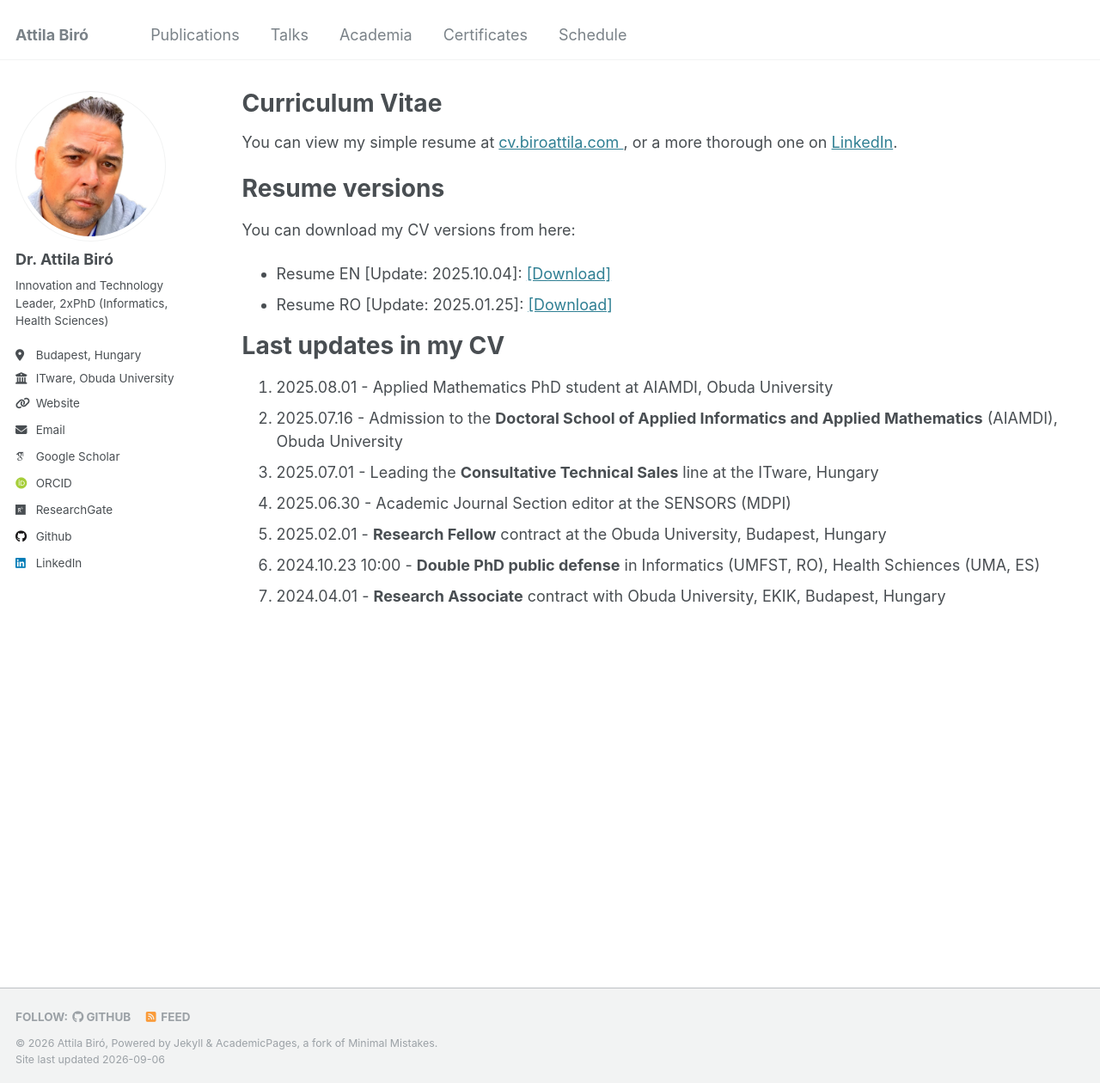
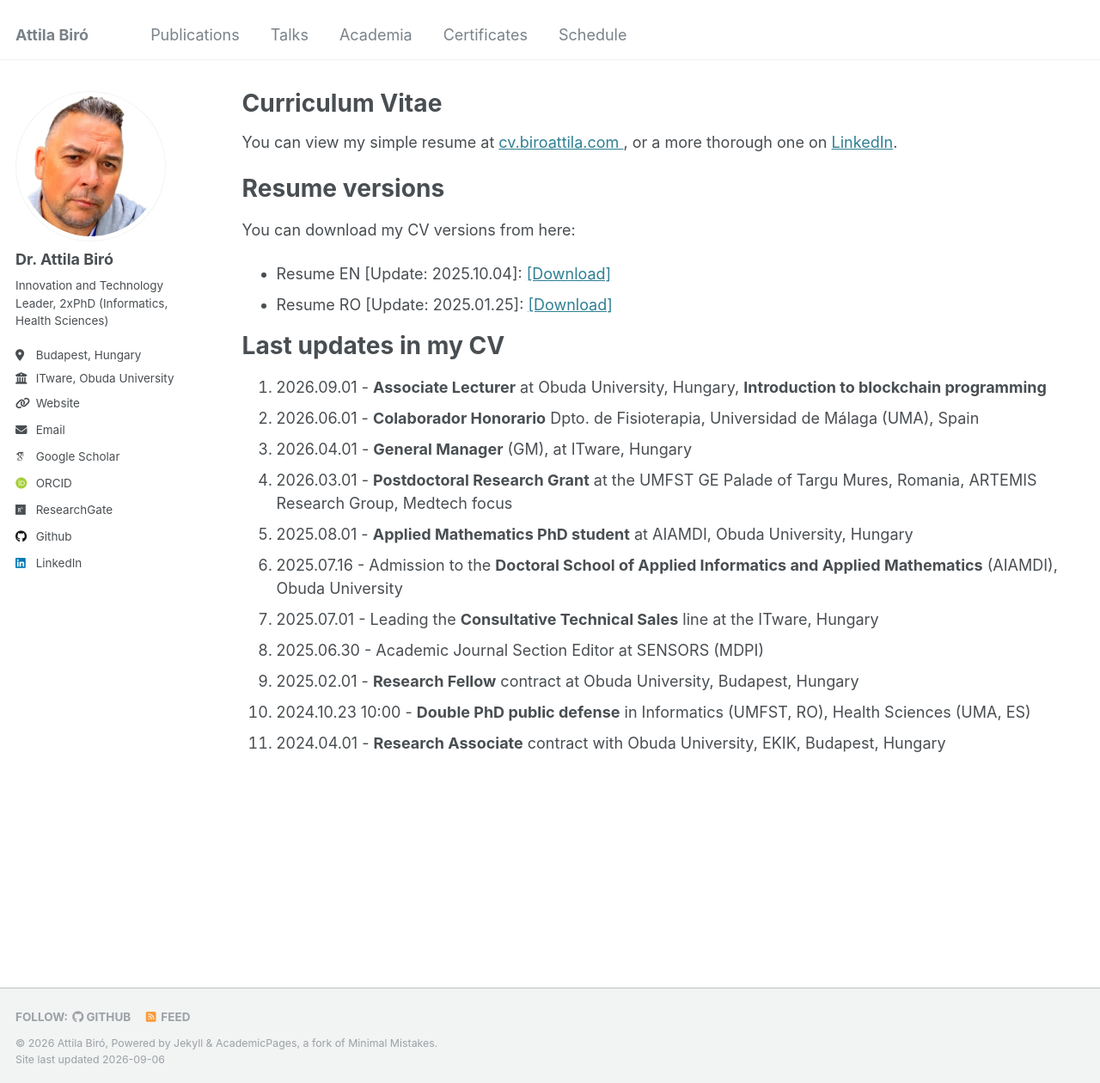
Before and after one commit to biroka/biroka.github.io, a Jekyll site: the page built from _pages/cv.md, in a window 1280 px wide and 1260 px high. Shown: the whole window at 86% size. Built offline with Jekyll 4.4.1, drawn with Linux system fonts in a browser that asks for light colours; some web fonts are replaced.

Commit message:
Update cv.md

```diff
--- a/_pages/cv.md
+++ b/_pages/cv.md
@@ -19,10 +19,14 @@ You can download my CV versions from here:
 
 Last updates in my CV
 ======
-1. 2025.08.01 - Applied Mathematics PhD student at AIAMDI, Obuda University
-2. 2025.07.16 - Admission to the **Doctoral School of Applied Informatics and Applied Mathematics** (AIAMDI), Obuda University
-3. 2025.07.01 - Leading the **Consultative Technical Sales** line at the ITware, Hungary
-4. 2025.06.30 - Academic Journal Section editor at the SENSORS (MDPI)
-5. 2025.02.01 - **Research Fellow** contract at the Obuda University, Budapest, Hungary
-6. 2024.10.23 10:00 - **Double PhD public defense** in Informatics (UMFST, RO), Health Schiences (UMA, ES)
-7. 2024.04.01 - **Research Associate** contract with Obuda University, EKIK, Budapest, Hungary
+1. 2026.09.01 - **Associate Lecturer** at Obuda University, Hungary, **Introduction to blockchain programming**
+2. 2026.06.01 - **Colaborador Honorario** Dpto. de Fisioterapia, Universidad de Málaga (UMA), Spain
+3. 2026.04.01 - **General Manager** (GM), at ITware, Hungary
+4. 2026.03.01 - **Postdoctoral Research Grant** at the UMFST GE Palade of Targu Mures, Romania, ARTEMIS Research Group, Medtech focus
+5. 2025.08.01 - **Applied Mathematics PhD student** at AIAMDI, Obuda University, Hungary
+6. 2025.07.16 - Admission to the **Doctoral School of Applied Informatics and Applied Mathematics** (AIAMDI), Obuda University
+7. 2025.07.01 - Leading the **Consultative Technical Sales** line at the ITware, Hungary
+8. 2025.06.30 - Academic Journal Section Editor at SENSORS (MDPI)
+9. 2025.02.01 - **Research Fellow** contract at Obuda University, Budapest, Hungary
+10. 2024.10.23 10:00 - **Double PhD public defense** in Informatics (UMFST, RO), Health Sciences (UMA, ES)
+11. 2024.04.01 - **Research Associate** contract with Obuda University, EKIK, Budapest, Hungary
```
